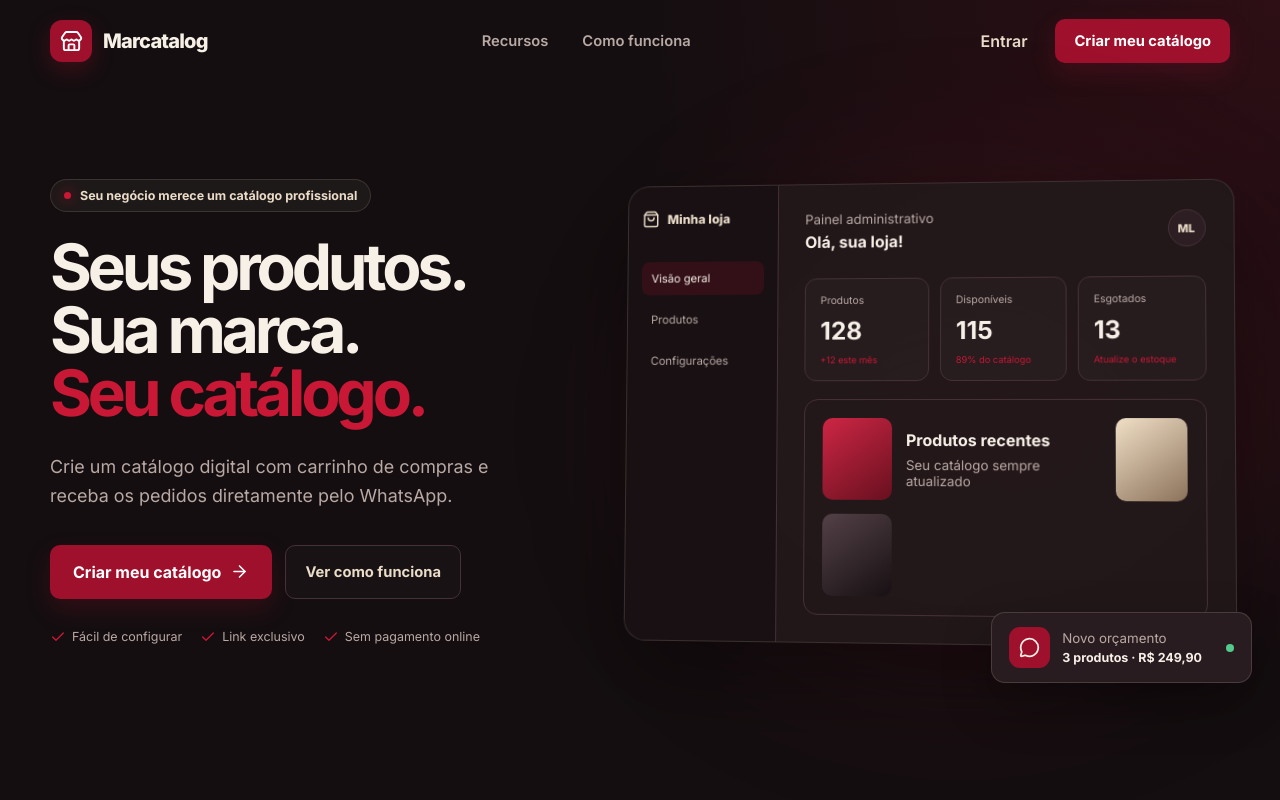
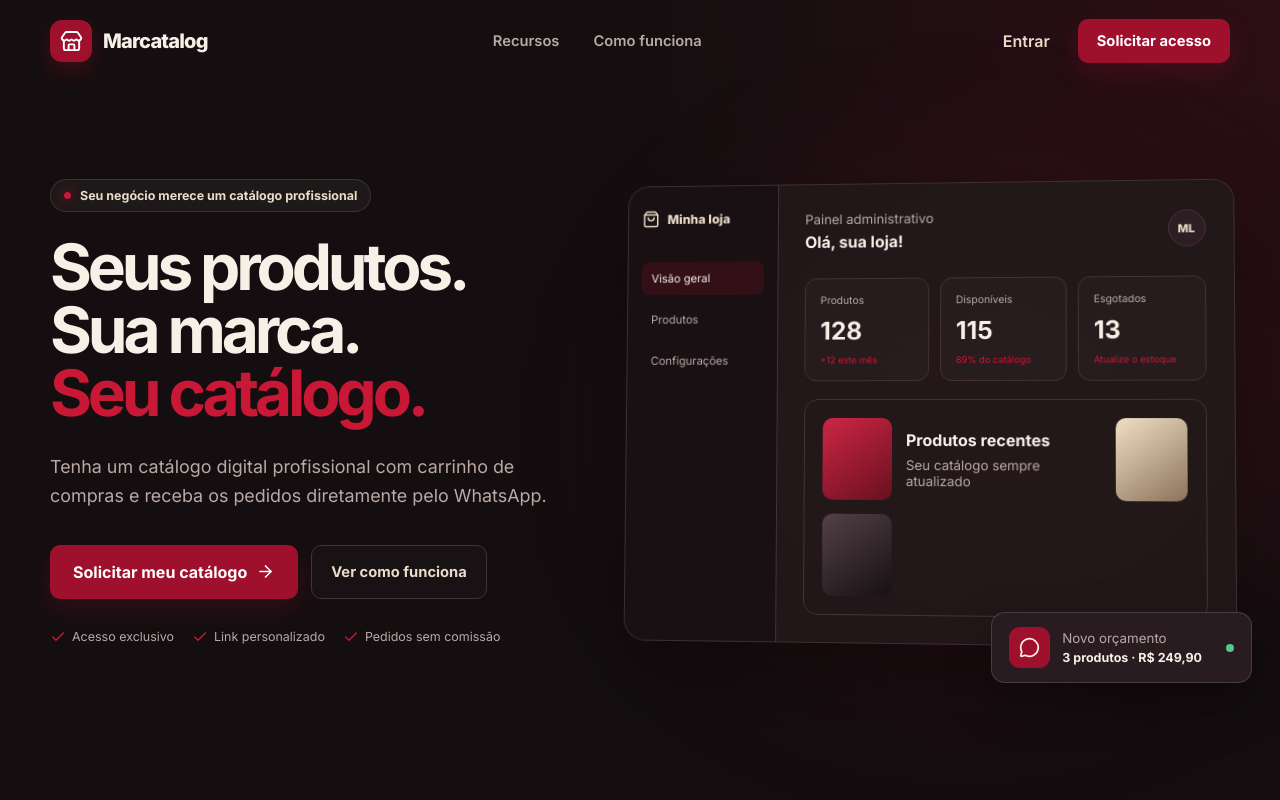
Before and after one commit to melissamarc/marcatalog, a React (Vite) app: page / in a window 1280 px wide. Shown: the top 800 px of the page. Built offline with nearby package versions, Linux system fonts and the light colour scheme; no server answers.

Commit message:
site nao é mais publico

```diff
--- a/src/pages/Home.jsx
+++ b/src/pages/Home.jsx
@@ -9,6 +9,12 @@
 import "./Home.css";
 
 function Home() {
+  const mensagemWhatsApp = encodeURIComponent(
+    "Olá! Conheci o Marcatalog e gostaria de solicitar acesso e saber mais sobre a criação do meu catálogo."
+  );
+
+  const linkWhatsApp = `https://wa.me/5511939412790?text=${mensagemWhatsApp}`;
+
   return (
     <main className="home">
       <header className="home-header">
@@ -30,9 +36,14 @@
             Entrar
           </Link>
 
-          <Link to="/cadastro" className="botao-cereja">
-            Criar meu catálogo
-          </Link>
+          <a
+            href={linkWhatsApp}
+            className="botao-cereja"
+            target="_blank"
+            rel="noreferrer"
+          >
+            Solicitar acesso
+          </a>
         </div>
       </header>
 
@@ -52,15 +63,20 @@
           </h1>
 
           <p className="home-descricao">
-            Crie um catálogo digital com carrinho de compras e
-            receba os pedidos diretamente pelo WhatsApp.
+            Tenha um catálogo digital profissional com carrinho de
+            compras e receba os pedidos diretamente pelo WhatsApp.
           </p>
 
           <div className="home-hero-acoes">
-            <Link to="/cadastro" className="botao-cereja botao-grande">
-              Criar meu catálogo
+            <a
+              href={linkWhatsApp}
+              className="botao-cereja botao-grande"
+              target="_blank"
+              rel="noreferrer"
+            >
+              Solicitar meu catálogo
               <ArrowRight size={19} />
-            </Link>
+            </a>
 
             <a href="#como-funciona" className="botao-secundario">
               Ver como funciona
@@ -70,17 +86,17 @@
           <div className="home-beneficios">
             <span>
               <Check size={16} />
-              Fácil de configurar
+              Acesso exclusivo
             </span>
 
             <span>
               <Check size={16} />
-              Link exclusivo
+              Link personalizado
             </span>
 
             <span>
               <Check size={16} />
-              Sem pagamento online
+              Pedidos sem comissão
             </span>
           </div>
         </div>
@@ -197,8 +213,8 @@
       </section>
 
       <section id="como-funciona" className="home-como-funciona">
-        <p>Comece em poucos passos</p>
-        <h2>Você cadastra. Compartilha. Vende.</h2>
+        <p>Acesso exclusivo e acompanhado</p>
+        <h2>Solicite. Configure. Compartilhe. Venda.</h2>
       </section>
     </main>
   );
```
